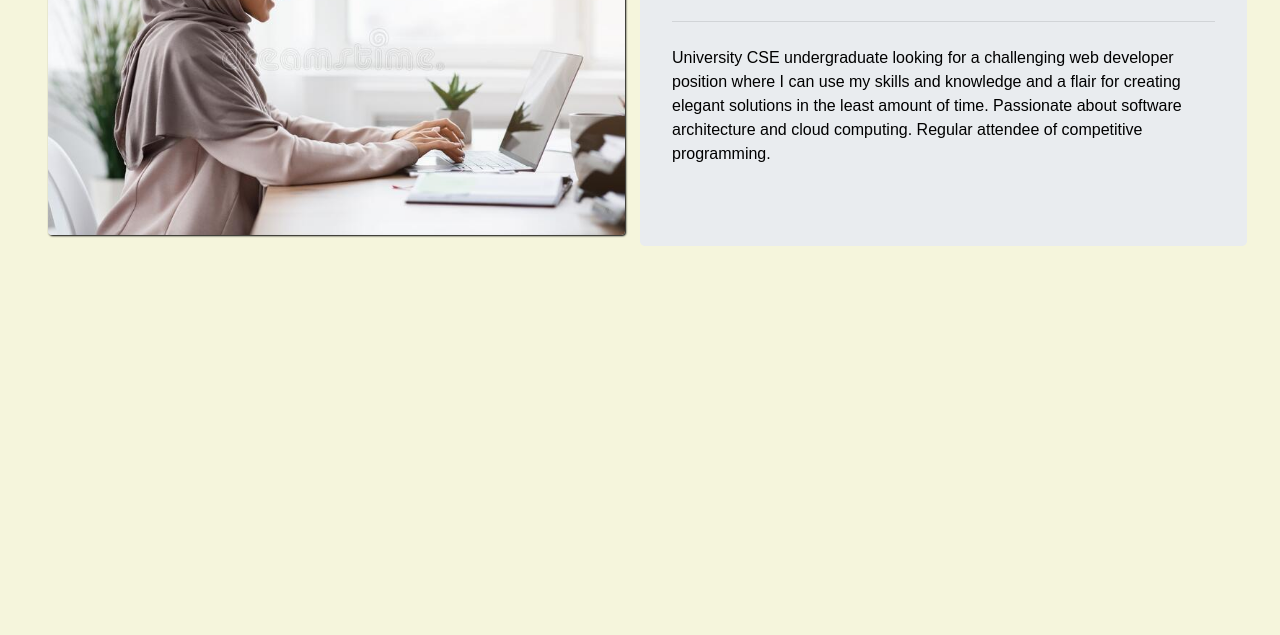
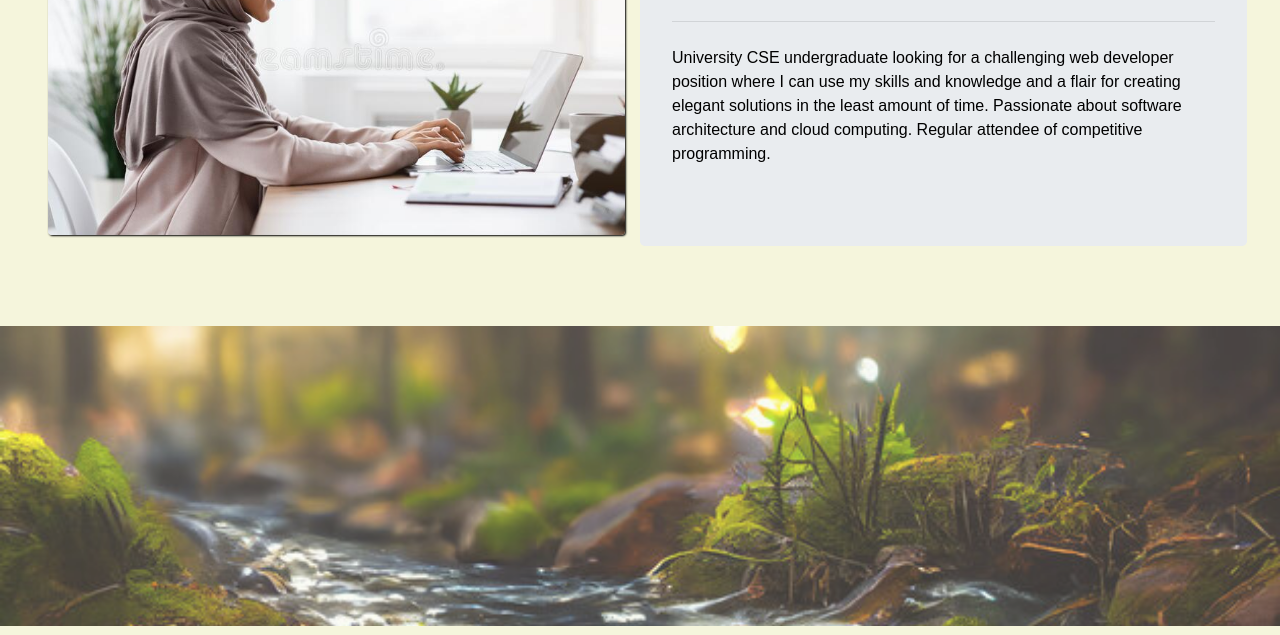
Before and after one commit to empresst/empresst.github.io, a plain HTML site: page index.html in a window 1280 px wide. Shown: the part 281-916 px from the top of the page. Drawn offline with nearby package versions, Linux system fonts and the light colour scheme.

Commit message:
Update master.css

```diff
--- a/css/master.css
+++ b/css/master.css
@@ -157,7 +157,7 @@ footer {
 }
 
 .fixed-bg {
-    background-image: url("images/desk.jpg");
+    background-image: url("desk.jpg");
     opacity: 75%;
     min-height: 300px;
     background-attachment: fixed;
```
